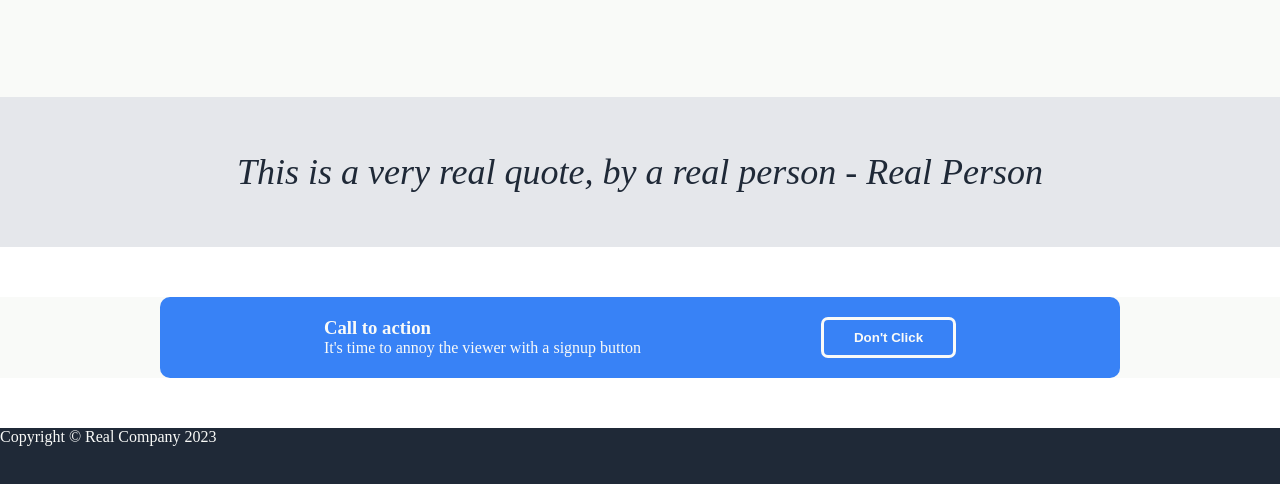
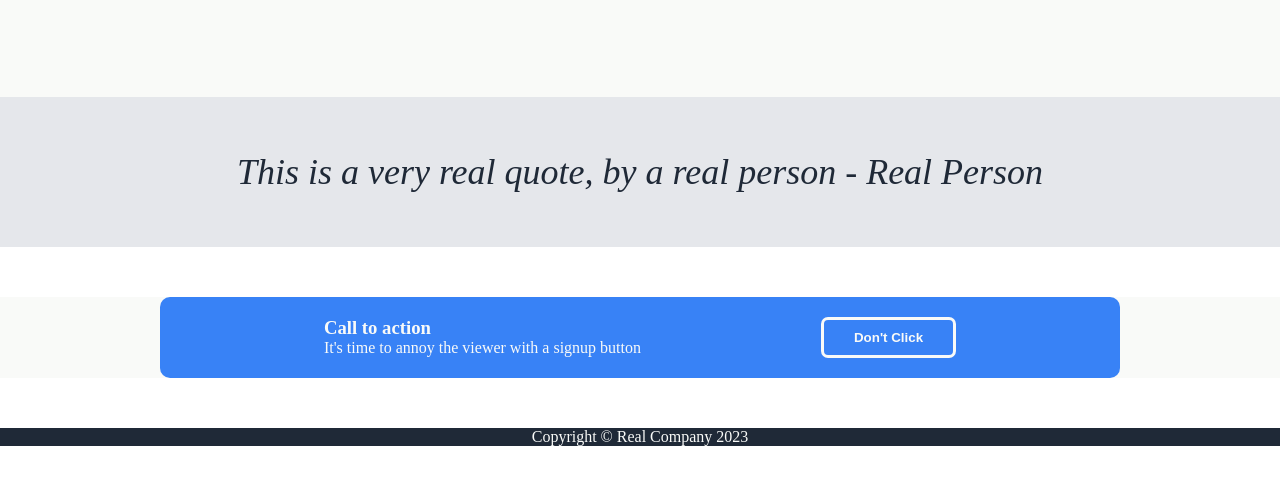
Before and after one commit to OhKieran/landing-page, a plain HTML site: page index.html in a window 1280 px wide. Shown: the part 790-1274 px from the top of the page. After the commit the page ends 1236 px from the top, so only its background shows below. Drawn offline with Linux system fonts and the light colour scheme.

Commit message:
Footer styling done/Project complete
footer css complete, project is now finished

```diff
--- a/styles.css
+++ b/styles.css
@@ -168,5 +168,11 @@
     margin: 0;
     padding: 0;
     height: auto;
-    padding-bottom: 50px;
+    display: flex;
+    justify-content: center;
+    align-items: center;
 }
+
+.copyright {
+    padding: 20px;
+}
```
